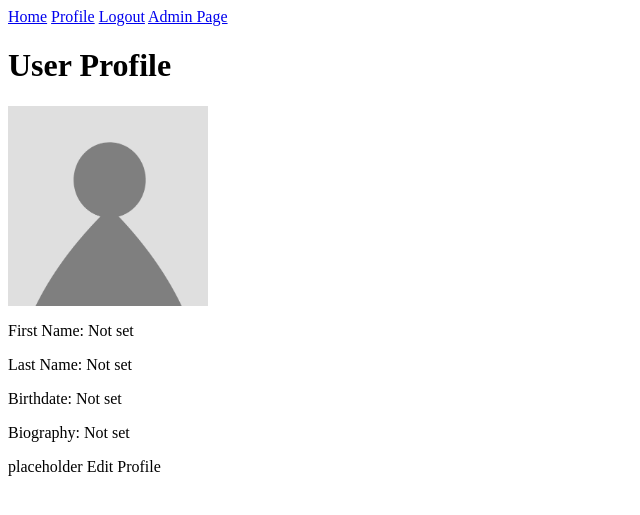
After one commit to Karri6/db-and-web-dev, a Flask app: page /profile in a window 1280 px wide. The commit adds this page. Shown: the top 515 px of the page, without its empty margins (0-640 px from the left). Run offline with Flask 3, Linux system fonts and the light colour scheme; the visitor is signed in with stand-in values (Sample User, id 1); data comes from the database, SQL or seed files in the repository; both versions use the stored data as it was after the commit.

Commit message:
Create Log view for adimn and view own profile

```diff
--- /dev/null
+++ b/sovellus/admin creation.txt
@@ -0,0 +1,5 @@
+
+Use this to create an admin profile to the db incase the schema.sql fails to do so.
+
+INSERT INTO users (username, password, role, last_online) VALUES
+('admin', 'scrypt:32768:8:1$4qWkuzowHTmuql0z$487a07924cda4545a5c38fed3f2381fd06c5a87e9d147828abd83db59525eba91da3555c4e4734912f1e2db6a3fa9efc793a295a37a6cf009eeb3c74b3ce10de','admin', CURRENT_TIMESTAMP);
--- a/sovellus/app_modules/__init__.py
+++ b/sovellus/app_modules/__init__.py
@@ -1,7 +1,7 @@
 """
 Initializes the package for modularity.
 
-Uses flask login for the login login
+Uses flask login for the login
 
 """
 
--- a/sovellus/app_modules/db_actions.py
+++ b/sovellus/app_modules/db_actions.py
@@ -3,11 +3,10 @@ Implements the functions for handling db actions
 
 mostly getters and a couple join commands
 """
-from .db_models import User, Topic, Thread, Message
+from .db_models import *
 from .db_instance import db
 from werkzeug.security import check_password_hash, generate_password_hash
 from flask import session
-from sqlalchemy import text
 
 
 def get_users():
@@ -96,19 +95,19 @@ def get_username(user_id):
     return User.query.filter_by(id=user_id).first()
 
 
-# TODO: fix issues with db.models usage
-# for now just regular sql query
-def add_user221(username, password):
-    hashed_password = generate_password_hash(password)
-    sql = text("INSERT INTO users (username, password, role) VALUES (:username, :password, 'user')")
-    db.engine.execute(sql, username=username, password=hashed_password)
-    new_user = get_user(username)
-    return new_user
-
-
 def add_user(username, password):
     hashed_password = generate_password_hash(password)
     new_user = User(username=username, password=hashed_password, role="user")
     db.session.add(new_user)
     db.session.commit()
     return new_user
+
+
+def log_action(user_id, action, description):
+    log_entry = Log(user_id=user_id, action=action, description=description)
+    db.session.add(log_entry)
+    db.session.commit()
+
+
+def get_profile(user_id):
+    return UserProfile.query.filter_by(user_id=user_id).first()
--- a/sovellus/app_modules/db_models.py
+++ b/sovellus/app_modules/db_models.py
@@ -27,6 +27,9 @@ class User(UserMixin, db.Model):
     threads = db.relationship('Thread', backref='user', lazy=True, cascade="all, delete-orphan")
     messages = db.relationship('Message', backref='user', lazy=True, cascade="all, delete-orphan")
     profile = db.relationship('UserProfile', backref='user', uselist=False, cascade="all, delete-orphan")
+
+    def is_admin(self):
+        return self.role
 
 
 class Topic(db.Model):
@@ -66,3 +69,12 @@ class UserProfile(db.Model):
     last_name = db.Column(db.String(50))
     picture_url = db.Column(db.String(255))
     bio = db.Column(db.String(100))
+
+
+class Log(db.Model):
+    __tablename__ = 'log'
+    id = db.Column(db.Integer, primary_key=True)
+    user_id = db.Column(db.Integer, db.ForeignKey('users.id'), nullable=True)
+    action = db.Column(db.String(255), nullable=False)
+    description = db.Column(db.Text, nullable=True)
+    created_at = db.Column(db.DateTime(timezone=True), default=func.current_timestamp())
--- a/sovellus/app_modules/routes.py
+++ b/sovellus/app_modules/routes.py
@@ -5,7 +5,7 @@ imports the flask login to handle permissions and login actions
 imports the database handling commands from db actions
 """
 
-from flask import Blueprint, render_template, request, redirect, url_for, flash
+from flask import Blueprint, render_template, request, redirect, url_for, flash, abort
 from .db_actions import *
 from flask_login import logout_user, login_required, login_user, current_user
 
@@ -57,6 +57,8 @@ def new_thread(topic_id):
         content = request.form.get("content")
         user_id = current_user.get_id()
         add_thread(title, content, topic_id, user_id)
+        log_action(user_id, 'Create Thread', f'User created a new thread in topic ID {topic_id}')
+
         return redirect(url_for("main.show_topic", topic_id=topic_id))
     return render_template("new_thread.html", topic_id=topic_id)
 
@@ -73,6 +75,7 @@ def show_thread(thread_id):
         content = request.form.get("content")
         user_id = current_user.get_id()
         add_message(content, thread_id, user_id)
+        log_action(user_id, 'Post Message', f'User posted a message in thread ID {thread_id}')
         return redirect(url_for("main.show_thread", thread_id=thread_id))
 
     messages = get_message_user_join(thread_id)
@@ -101,6 +104,7 @@ def post_topic():
     """
     title = request.form.get("title")
     topic_id = add_topic(title, current_user.get_id())
+    log_action(current_user.get_id(), 'Create Topic', f'User created a new topic with ID {topic_id}')
     return redirect(url_for("main.new_thread", topic_id=topic_id))
 
 
@@ -118,8 +122,10 @@ def login():
         user = get_user(username)
         if user and check_password_hash(user.password, password):
             login_user(user)
+            log_action(user.id, 'login', 'Successful login')
             return redirect(url_for("main.index"))
         else:
+            log_action(None, 'login_attempt', 'Failed login attempt for username: {}'.format(username))
             flash("Invalid username or password", "error")
             return render_template("login.html")
     return render_template("login.html")
@@ -171,3 +177,45 @@ def logout():
     """
     logout_user()
     return redirect(url_for("main.login"))
+
+
+@main.route("/logs")
+@login_required
+def view_logs():
+    user_id = current_user.get_id()
+
+    if get_username(user_id).is_admin() != 'admin':
+        abort(403)
+    logs = Log.query.order_by(Log.created_at.desc()).all()
+    return render_template("logs.html", logs=logs)
+
+@main.errorhandler(403)
+def page_forbidden(e):
+    return render_template('403.html'), 403
+
+
+@main.route('/profile')
+@login_required
+def view_profile():
+    user_profile = get_profile(current_user.get_id())
+    if not user_profile:
+        user_profile = UserProfile(
+            user_id=current_user.id,
+            first_name='',
+            last_name='',
+            birthdate=None,
+            bio='',
+            picture_url='default_image.png'
+        )
+        db.session.add(user_profile)
+        db.session.commit()
+
+    return render_template('profile.html', profile=user_profile)
+
+
+# TODO:
+"""
+@main.route('/edit_profile')
+@login_required
+def edit_profile():
+"""
--- a/sovellus/app_modules/templates/base.html
+++ b/sovellus/app_modules/templates/base.html
@@ -7,8 +7,9 @@
     {% if current_user.is_authenticated %}
     <div>
         <a href="{{ url_for('main.index') }}">Home</a>
-        <a>placeholder Profilepage </a>
+        <a href="{{ url_for('main.view_profile') }}">Profile</a>
         <a href="{{ url_for('main.logout') }}">Logout</a>
+        <a href="{{ url_for('main.view_logs') }}">Admin Page</a>
     </div>
     {% endif %}
     {% block content %}
--- /dev/null
+++ b/sovellus/app_modules/templates/profile.html
@@ -0,0 +1,15 @@
+{% extends "base.html" %}
+
+{% block title %}User Profile{% endblock %}
+
+{% block content %}
+<h1>User Profile</h1>
+<div>
+    <img src="/static/default_image.png" alt="Profile Picture" width="200" height="200">
+    <p>First Name: {{ profile.first_name or 'Not set' }}</p>
+    <p>Last Name: {{ profile.last_name or 'Not set' }}</p>
+    <p>Birthdate: {{ profile.birthdate or 'Not set' }}</p>
+    <p>Biography: {{ profile.bio or 'Not set' }}</p>
+</div>
+<a>placeholder Edit Profile</a>
+{% endblock %}
```
Also changed, not shown: sovellus/app_modules/templates/403.html (added, +9 -0 lines), sovellus/app_modules/templates/logs.html (added, +10 -0 lines), sovellus/instructions.md (+8 -0 lines), sovellus/schema.sql (+65 -0 lines), sovellus/app.py (line endings or trailing spaces), sovellus/app_modules/static/default_image.png (added).
